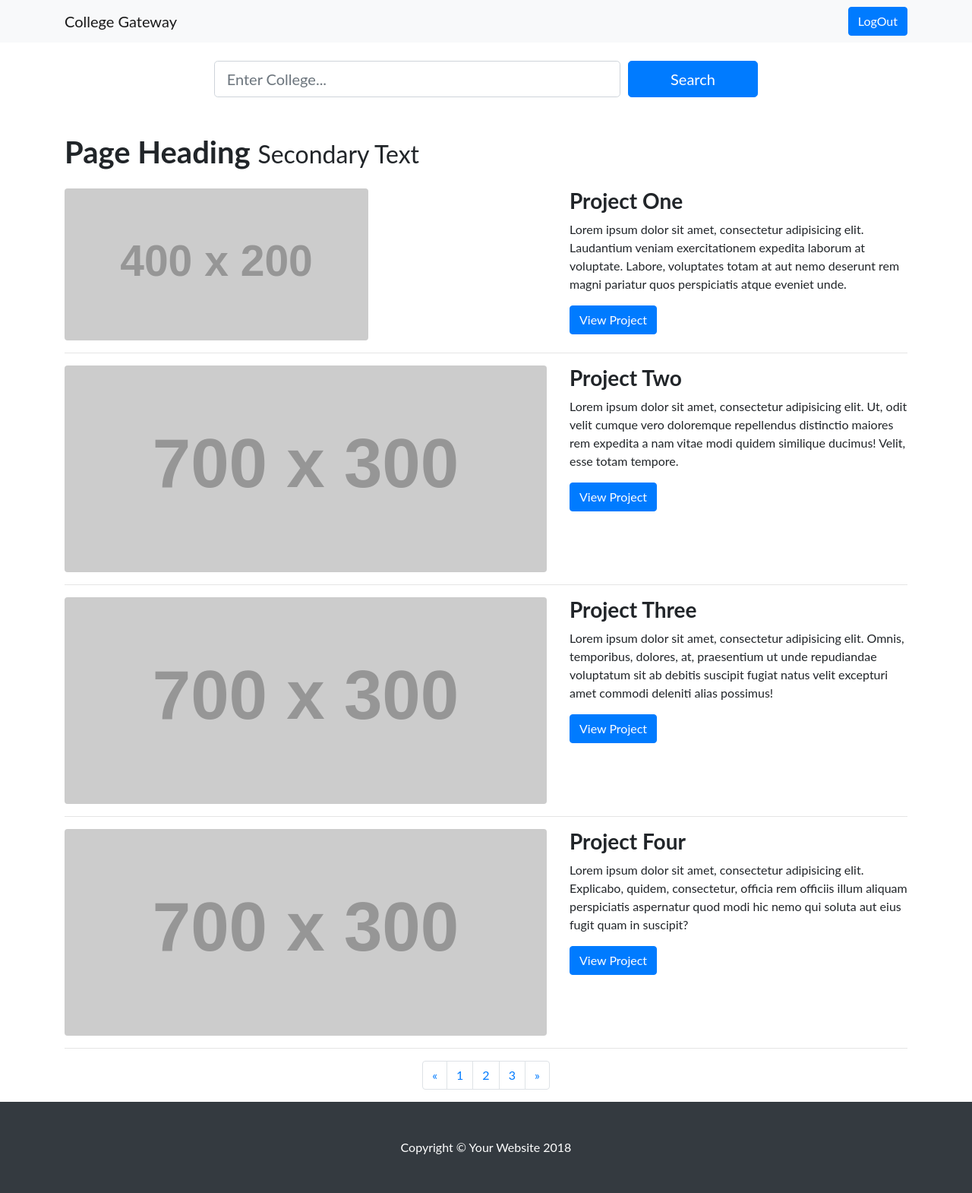
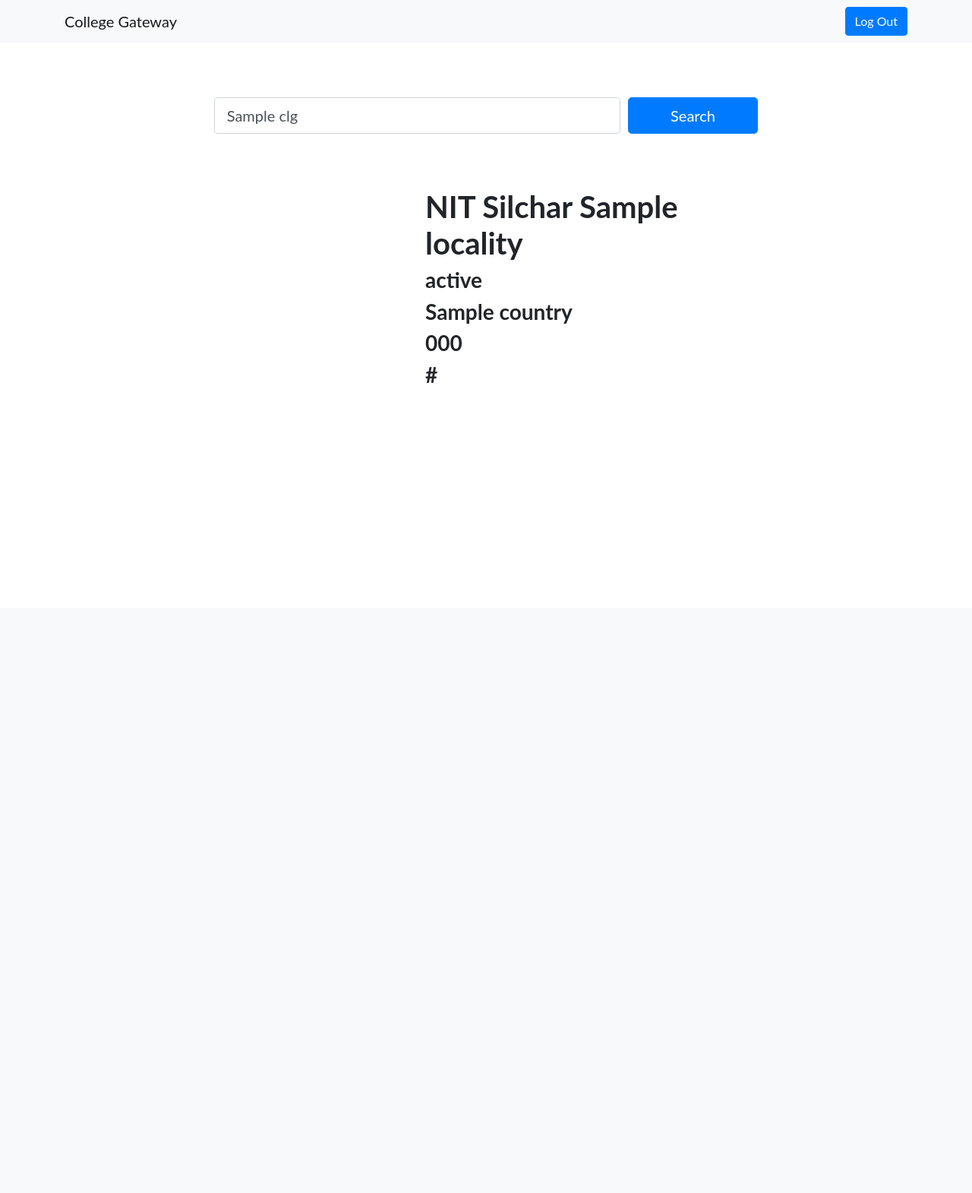
Before and after one commit to vishal-vanam/college-gateway, a Django app: template home/templates/user_search.html in a window 1280 px wide. Shown: the whole page at 76% size. After the commit the page ends 504 px from the top, so only its background shows below. Run offline with Django 3.2, Linux system fonts and the light colour scheme; data comes from the database, SQL or seed files in the repository; the template is opened without the code that fills it: values that come from a table or form of the project are taken from there, most other values are stand-ins (such as "Sample title", 1, 10 or a date in 2020); grey boxes labelled with a size stand in for pictures from a placeholder-image service; style sheets or scripts are compiled from the project's sources; some libraries are stand-ins or nearby versions.

Commit message:
adds django project

```diff
--- a/home/templates/index1.html
+++ b/home/templates/index1.html
@@ -43,10 +43,12 @@
             <h1 class="mb-5">Welcome to CollegeGateway!</h1>
           </div>
           <div class="col-md-10 col-lg-8 col-xl-7 mx-auto">
-            <form action="search.html" method="post">
+            {{ source }}
+            <form action="{% url 'search' %}" method="post">
+              {% csrf_token %}
               <div class="form-row">
                 <div class="col-12 col-md-9 mb-2 mb-md-0">
-                  <input type="text" class="form-control form-control-lg" placeholder="Enter College..." required>
+                  <input type="text" name="clg" value="{{source.clg}}" class="form-control form-control-lg" placeholder="Enter College..." required>
                 </div>
                 <div class="col-12 col-md-3">
                   <button type="submit" class="btn btn-block btn-lg btn-primary">Search</button>
--- a/home/templates/user_search.html
+++ b/home/templates/user_search.html
@@ -26,16 +26,21 @@
     <nav class="navbar navbar-light bg-light static-top">
       <div class="container">
         <a class="navbar-brand" href="{% url 'user' %}">College Gateway</a>
-        <a class="btn btn-primary" href="{% url 'index' %}">LogOut</a>
+        <a class="btn btn-primary" href="{%url 'index'%}">Log Out</a>
+
+
       </div>
     </nav>
-
+<br>
+<br>
 <br>
           <div class="col-md-10 col-lg-8 col-xl-7 mx-auto">
-      <form action="user_search.html" method="post">
+            <form action="#" method="post" novalidate>
+			{% csrf_token %}
+
               <div class="form-row">
                 <div class="col-12 col-md-9 mb-2 mb-md-0">
-            <input type="text" class="form-control form-control-lg" placeholder="Enter College..." required>
+                  <input type="text" name="clg" value="{{source.clg}}" class="form-control form-control-lg" placeholder="Enter College..." required>
                 </div>
                 <div class="col-12 col-md-3">
 				<button type="submit" class="btn btn-block btn-lg btn-primary">Search</button>
@@ -43,124 +48,37 @@
               </div>
             </form>
           </div>
-<br>
+<br><br>
     <!-- Page Content -->
     <div class="container">
 
-      <!-- Page Heading -->
-      <h1 class="my-4">Page Heading
-        <small>Secondary Text</small>
-      </h1>
 
+<div class="col-mid-2">
+</div>
       <!-- Project One -->
       <div class="row">
-        <div class="col-md-7">
-          <a href="#">
-            <img class="img-fluid rounded mb-3 mb-md-0" src="http://placehold.it/400x200" alt="">
-          </a>
+        <div class="col-md-5">
         </div>
         <div class="col-md-5">
-          <h3>Project One</h3>
-          <p>Lorem ipsum dolor sit amet, consectetur adipisicing elit. Laudantium veniam exercitationem expedita laborum at voluptate. Labore, voluptates totam at aut nemo deserunt rem magni pariatur quos perspiciatis atque eveniet unde.</p>
-          <a class="btn btn-primary" href="#">View Project</a>
+		<br>
+
+          <h1>{{college}}  {{locality}}</h1>
+
+		  <h3>{{state}}</h3>
+		  <h3>{{country}}</h3>
+		  <h3>{{pincode}}</h3>
+		  <h3>{{link}}</h3>
+
         </div>
       </div>
       <!-- /.row -->
+<br><br><br><br>
+      <!-- Pagination -->
 
-      <hr>
-
-      <!-- Project Two -->
-      <div class="row">
-        <div class="col-md-7">
-          <a href="#">
-            <img class="img-fluid rounded mb-3 mb-md-0" src="http://placehold.it/700x300" alt="">
-          </a>
-        </div>
-        <div class="col-md-5">
-          <h3>Project Two</h3>
-          <p>Lorem ipsum dolor sit amet, consectetur adipisicing elit. Ut, odit velit cumque vero doloremque repellendus distinctio maiores rem expedita a nam vitae modi quidem similique ducimus! Velit, esse totam tempore.</p>
-          <a class="btn btn-primary" href="#">View Project</a>
-        </div>
-      </div>
-      <!-- /.row -->
-
-      <hr>
-
-      <!-- Project Three -->
-      <div class="row">
-        <div class="col-md-7">
-          <a href="#">
-            <img class="img-fluid rounded mb-3 mb-md-0" src="http://placehold.it/700x300" alt="">
-          </a>
-        </div>
-        <div class="col-md-5">
-          <h3>Project Three</h3>
-          <p>Lorem ipsum dolor sit amet, consectetur adipisicing elit. Omnis, temporibus, dolores, at, praesentium ut unde repudiandae voluptatum sit ab debitis suscipit fugiat natus velit excepturi amet commodi deleniti alias possimus!</p>
-          <a class="btn btn-primary" href="#">View Project</a>
-        </div>
-      </div>
-      <!-- /.row -->
-
-      <hr>
-
-      <!-- Project Four -->
-      <div class="row">
-
-        <div class="col-md-7">
-          <a href="#">
-            <img class="img-fluid rounded mb-3 mb-md-0" src="http://placehold.it/700x300" alt="">
-          </a>
-        </div>
-        <div class="col-md-5">
-          <h3>Project Four</h3>
-          <p>Lorem ipsum dolor sit amet, consectetur adipisicing elit. Explicabo, quidem, consectetur, officia rem officiis illum aliquam perspiciatis aspernatur quod modi hic nemo qui soluta aut eius fugit quam in suscipit?</p>
-          <a class="btn btn-primary" href="#">View Project</a>
-        </div>
-      </div>
-      <!-- /.row -->
-
-      <hr>
-
-      <!-- Pagination -->
-      <ul class="pagination justify-content-center">
-        <li class="page-item">
-          <a class="page-link" href="#" aria-label="Previous">
-            <span aria-hidden="true">&laquo;</span>
-            <span class="sr-only">Previous</span>
-          </a>
-        </li>
-        <li class="page-item">
-          <a class="page-link" href="#">1</a>
-        </li>
-        <li class="page-item">
-          <a class="page-link" href="#">2</a>
-        </li>
-        <li class="page-item">
-          <a class="page-link" href="#">3</a>
-        </li>
-        <li class="page-item">
-          <a class="page-link" href="#" aria-label="Next">
-            <span aria-hidden="true">&raquo;</span>
-            <span class="sr-only">Next</span>
-          </a>
-        </li>
-      </ul>
 
     </div>
     <!-- /.container -->
 
-    <!-- Footer -->
-    <footer class="py-5 bg-dark">
-      <div class="container">
-        <p class="m-0 text-center text-white">Copyright &copy; Your Website 2018</p>
-      </div>
-      <!-- /.container -->
-    </footer>
-
-    <!-- Bootstrap core JavaScript -->
-    <script src="{% static 'vendor/jquery/jquery.min.js' %}"></script>
-    <script src="{% static 'vendor/bootstrap/js/bootstrap.bundle.min.js' %}"></script>
-
   </body>
 
 </html>
--- a/home/urls.py
+++ b/home/urls.py
@@ -5,6 +5,7 @@ from . import views
 urlpatterns = [
     path('', views.index, name='index'),
     path('signup/', views.signup, name='signup'),
+    path('search/', views.search, name='search'),
    path('signin/', views.signin, name='signin'),
    path('display/', views.display, name='display'),
    path('users/', views.users, name='users'),
```
Also changed, not shown: home/templates/search.html (+23 -40 lines), home/templates/user.html (+5 -4 lines), home/views.py (+17 -0 lines). Lines whose indentation alone changed are shown as unchanged.
